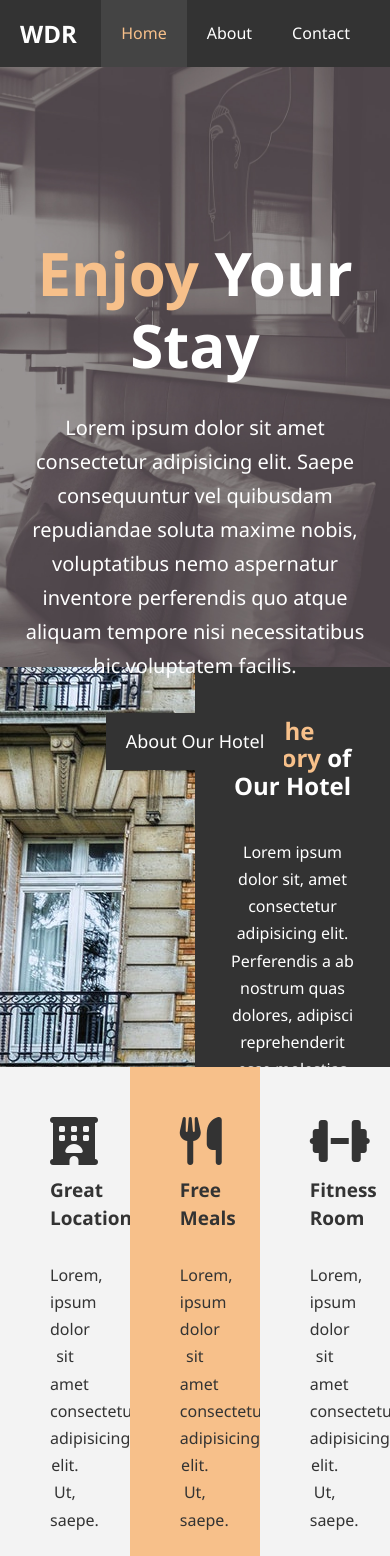
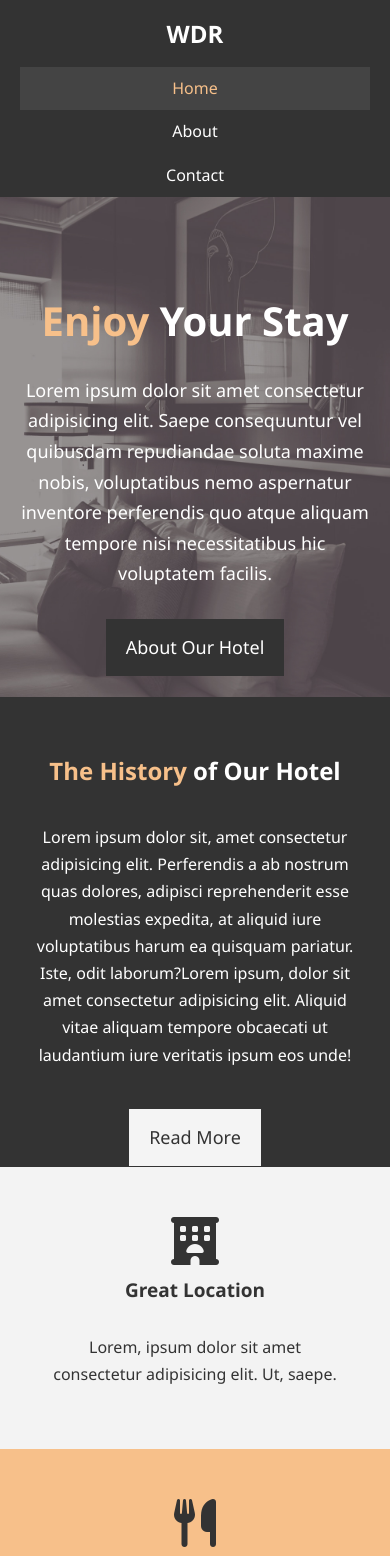
Before and after one commit to abdullahfikri/Hotel-Website, a plain HTML site: page index.html in a window 390 px wide. Shown: the top 1556 px of the page. Drawn offline with Linux system fonts and the light colour scheme.

Commit message:
Hotel Website v 2.0;

```diff
--- a/about.html
+++ b/about.html
@@ -10,6 +10,7 @@
     />
     <meta name="keywords" content="Pekanbaru Hotel, Hotel, Riau Hotel" />
     <link rel="stylesheet" href="css/style.css" />
+    <link rel="stylesheet" media="screen and (max-width: 768px)" href="css/mobile.css" />
     <title>Pekanbaru Hotel | Welcome</title>
   </head>
   <body>
--- /dev/null
+++ b/css/mobile.css
@@ -0,0 +1,75 @@
+#navbar h1 {
+    float: none;
+    text-align: center;
+}
+
+#navbar ul {
+    float: none;
+}
+#navbar ul li {
+    float: none;
+}
+#navbar ul li a {
+    padding: 8px;
+}
+
+/* showcase */
+#showcase {
+    height: 500px
+}
+#showcase .showcase-content{
+    padding-top: 100px;
+}
+#showcase .showcase-content h1{
+    font-size: 40px;
+}
+#showcase .showcase-content p{
+font-size: 18px;
+}
+
+/* Home Info */
+#home-info {
+    height:470px
+}
+#home-info .info-img {
+    display:none;
+}
+
+#home-info .info-content{
+    float: none;
+    width: 100%;
+    padding: 60px 27px;
+    /* height: 80%; */
+}
+
+/* box */
+.box {
+    float: none;
+    width: 100%;
+}
+
+/* about */
+#about-info .info-left {
+    float: none;
+    width: 100%;
+    text-align:justify;
+}
+#about-info .info-left h1 {
+    text-align:center;
+}
+
+#about-info .info-right {
+ float:none;
+ display:block;
+    margin: 30px auto 10px auto;
+}
+
+/* Testimonial */
+
+#testimonials {
+    height: 100%;
+}
+
+#contact-info .box {
+    border-bottom: 2px dotted #555;
+}
--- a/css/style.css
+++ b/css/style.css
@@ -109,18 +109,7 @@ p {
     color: #333;
 }
 
-/* box icon */
-.box{
-    float: left;
-    width:33.3%;
-    padding:50px;
-    text-align: center;
-}
-.box h3{
-    font-weight: bold;
-    margin-top: 10px;
-    font-size: 19px;
-}
+
 .clr {
     clear: both;
 }
@@ -144,7 +133,7 @@ p {
     float: left;
     padding-top: 20px;
     font-weight: 800;
-    font-size: 1.5em;
+    font-size: 1.5rem;
 }
 #navbar .logo a:hover{
     color: #f7c08a;
@@ -193,7 +182,7 @@ p {
 
 /* Home Info */
 #home-info {
-    height:400px;
+    height:550px;
 }
 #home-info .info-img {
     float:left;
@@ -207,7 +196,7 @@ p {
     width: 50%;
     height: 100%;
     text-align: center;
-    padding: 50px 30px;
+    padding: 100px 30px;
     overflow: hidden;
 }
 
@@ -216,12 +205,25 @@ p {
     font-weight: 700;
 }
 
+
+/* home info */
 #home-info .info-content p {
     padding-top: 10px;
     padding-bottom: 30px;
 }
 
-
+/* box icon */
+.box{
+    float: left;
+    width:33.3%;
+    padding:50px;
+    text-align: center;
+}
+.box h3{
+    font-weight: bold;
+    margin-top: 10px;
+    font-size: 19px;
+}
 
 /* About */
 #about-info .info-left{
--- a/index.html
+++ b/index.html
@@ -9,8 +9,9 @@
       content="Welcome to the most popular and extraordinary hotel in Pekanbaru Riau"
     />
     <meta name="keywords" content="Pekanbaru Hotel, Hotel, Riau Hotel" />
+    <script src="https://kit.fontawesome.com/953d3c9c2a.js" crossorigin="anonymous"></script>
     <link rel="stylesheet" href="css/style.css" />
-    <script src="https://kit.fontawesome.com/953d3c9c2a.js" crossorigin="anonymous"></script>
+    <link rel="stylesheet" media="screen and (max-width: 768px)" href="css/mobile.css" />
     <title>Pekanbaru Hotel | Welcome</title>
   </head>
   <body>
```
Also changed, not shown: contact.html (+1 -0 lines).
